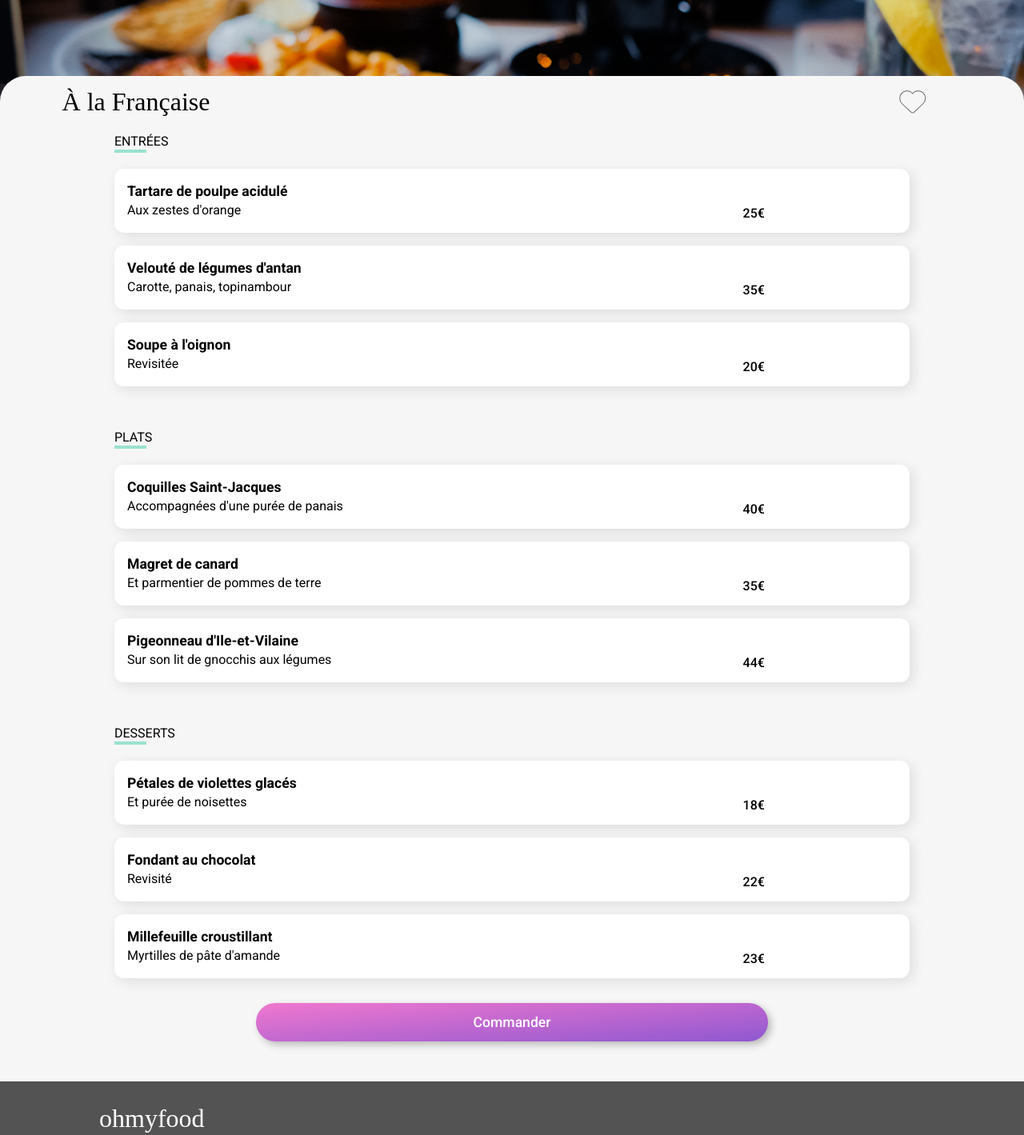
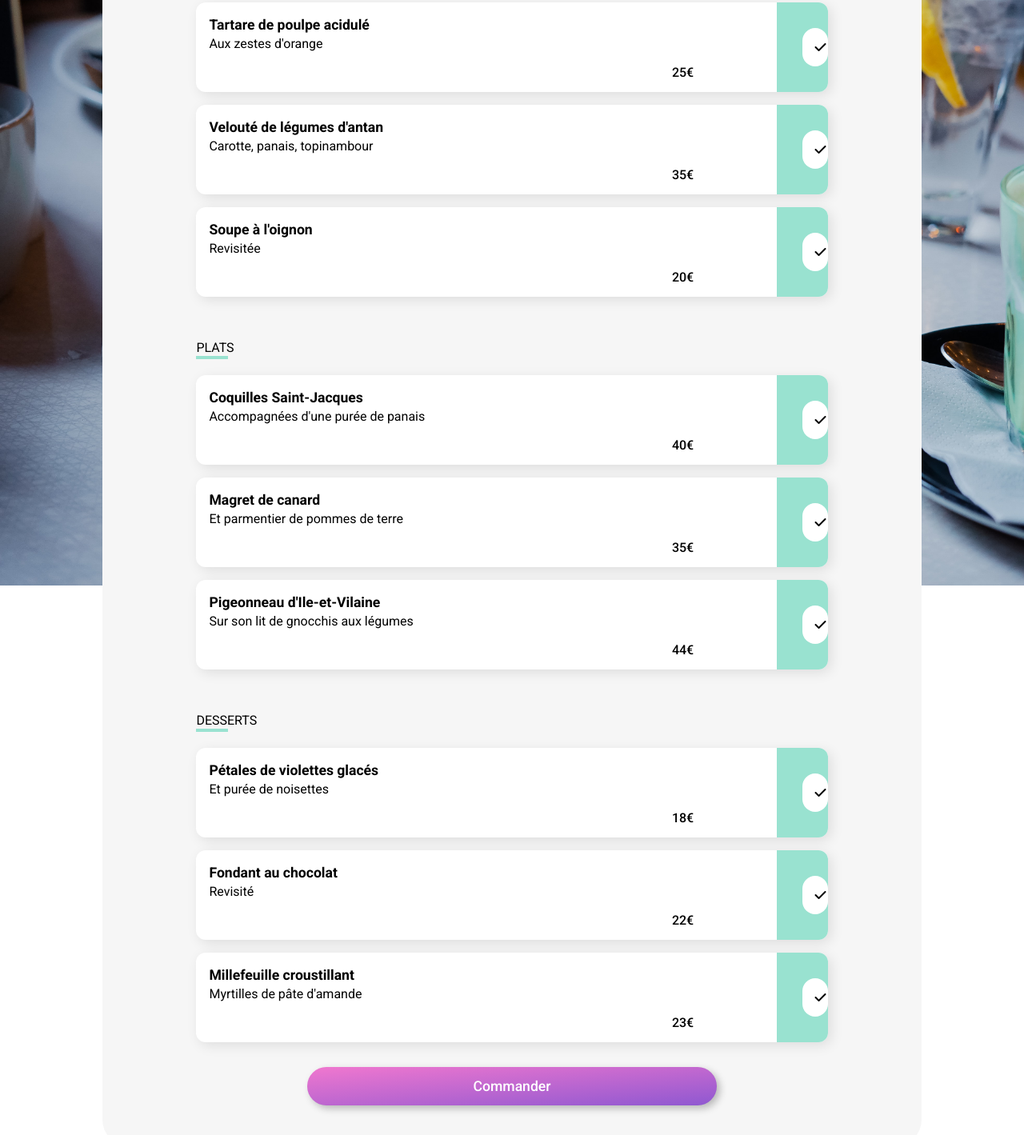
Before and after one commit to jsankare/ohmyfood, a website: page a_la_française.html in a window 1280 px wide. Shown: the part 209-1628 px from the top of the page at 80% size. Drawn offline with Linux system fonts and the light colour scheme; a web font is replaced by a local one.

Commit message:
fixed remaining issues and started working on animations

```diff
--- a/a_la_française.html
+++ b/a_la_française.html
@@ -41,7 +41,7 @@
                 <h3 class="menu__subtitle">Entrées</h3>
 
                 <!-- Card Menu -->
-                <article class="menu__item">
+                <article class="menu__item easeIn">
                     <header class="menu__item__header">
                         <h4 class="menu__item__title">Tartare de poulpe acidulé</h4>
                         <p class="menu__item__subtext">Aux zestes d'orange</p>
@@ -50,11 +50,11 @@
                     <!-- Card Menu Pricing -->
                     <p class="menu__item__price">25€</p>
                     <div class="menu__item__validation">
-                        <i class="menuItem__icon fas fa-check"></i>
+                        <i class="menu__item__icon fas fa-check slide-left"></i>
                     </div>
                 </article>
 
-                <article class="menu__item">
+                <article class="menu__item easeIn">
                     <header class="menu__item__header">
                         <h4 class="menu__item__title">Velouté de légumes d'antan</h4>
                         <p class="menu__item__subtext">Carotte, panais, topinambour</p>
@@ -62,11 +62,11 @@
 
                     <p class="menu__item__price">35€</p>
                     <div class="menu__item__validation">
-                        <i class="menuItem__icon fas fa-check"></i>
+                        <i class="menu__item__icon fas fa-check"></i>
                     </div>
                 </article>
 
-                <article class="menu__item">
+                <article class="menu__item easeIn">
                     <header class="menu__item__header">
                         <h4 class="menu__item__title">Soupe à l'oignon</h4>
                         <p class="menu__item__subtext">Revisitée</p>
@@ -74,7 +74,7 @@
 
                     <p class="menu__item__price">20€</p>
                     <div class="menu__item__validation">
-                        <i class="menuItem__icon fas fa-check"></i>
+                        <i class="menu__item__icon fas fa-check"></i>
                     </div>
                 </article>
             </div>
@@ -84,7 +84,7 @@
                 <h3 class="menu__subtitle">Plats</h3>
 
                 <!-- Card Menu -->
-                <article class="menu__item">
+                <article class="menu__item easeIn">
                     <header class="menu__item__header">
                         <h4 class="menu__item__title">Coquilles Saint-Jacques</h4>
                         <p class="menu__item__subtext">Accompagnées d'une purée de panais</p>
@@ -93,11 +93,11 @@
                     <!-- Card Menu Pricing -->
                     <p class="menu__item__price">40€</p>
                     <div class="menu__item__validation">
-                        <i class="menuItem__icon fas fa-check"></i>
+                        <i class="menu__item__icon fas fa-check"></i>
                     </div>
                 </article>
 
-                <article class="menu__item">
+                <article class="menu__item easeIn">
                     <header class="menu__item__header">
                         <h4 class="menu__item__title">Magret de canard</h4>
                         <p class="menu__item__subtext">Et parmentier de pommes de terre</p>
@@ -105,11 +105,11 @@
 
                     <p class="menu__item__price">35€</p>
                     <div class="menu__item__validation">
-                        <i class="menuItem__icon fas fa-check"></i>
+                        <i class="menu__item__icon fas fa-check"></i>
                     </div>
                 </article>
 
-                <article class="menu__item">
+                <article class="menu__item easeIn">
                     <header class="menu__item__header">
                         <h4 class="menu__item__title">Pigeonneau d'Ile-et-Vilaine</h4>
                         <p class="menu__item__subtext">Sur son lit de gnocchis aux légumes</p>
@@ -117,7 +117,7 @@
 
                     <p class="menu__item__price">44€</p>
                     <div class="menu__item__validation">
-                        <i class="menuItem__icon fas fa-check"></i>
+                        <i class="menu__item__icon fas fa-check"></i>
                     </div>
                 </article>
             </div>
@@ -127,7 +127,7 @@
                 <h3 class="menu__subtitle">Desserts</h3>
 
                 <!-- Card Menu -->
-                <article class="menu__item">
+                <article class="menu__item easeIn">
                     <header class="menu__item__header">
                         <h4 class="menu__item__title">Pétales de violettes glacés</h4>
                         <p class="menu__item__subtext">Et purée de noisettes</p>
@@ -136,11 +136,11 @@
                     <!-- Card Menu Pricing -->
                     <p class="menu__item__price">18€</p>
                     <div class="menu__item__validation">
-                        <i class="menuItem__icon fas fa-check"></i>
+                        <i class="menu__item__icon fas fa-check"></i>
                     </div>
                 </article>
 
-                <article class="menu__item">
+                <article class="menu__item easeIn">
                     <header class="menu__item__header">
                         <h4 class="menu__item__title">Fondant au chocolat</h4>
                         <p class="menu__item__subtext">Revisité</p>
@@ -148,11 +148,11 @@
 
                     <p class="menu__item__price">22€</p>
                     <div class="menu__item__validation">
-                        <i class="menuItem__icon fas fa-check"></i>
+                        <i class="menu__item__icon fas fa-check"></i>
                     </div>
                 </article>
 
-                <article class="menu__item">
+                <article class="menu__item easeIn">
                     <header class="menu__item__header">
                         <h4 class="menu__item__title">Millefeuille croustillant</h4>
                         <p class="menu__item__subtext">Myrtilles de pâte d'amande</p>
@@ -160,7 +160,7 @@
 
                     <p class="menu__item__price">23€</p>
                     <div class="menu__item__validation">
-                        <i class="menuItem__icon fas fa-check"></i>
+                        <i class="menu__item__icon fas fa-check"></i>
                     </div>
                 </article>
             </div>
--- a/sass/components/animations.scss
+++ b/sass/components/animations.scss
@@ -0,0 +1,46 @@
+// Ease In  courses
+
+.easeIn {
+	-webkit-animation: easeIn 1.5s cubic-bezier(0.390, 0.575, 0.565, 1.000) both;
+	        animation: easeIn 1.5s cubic-bezier(0.390, 0.575, 0.565, 1.000) both;
+}
+
+@-webkit-keyframes easeIn {
+    0% {
+      -webkit-transform: translateY(50px);
+              transform: translateY(50px);
+      opacity: 0;
+    }
+    100% {
+      -webkit-transform: translateY(0);
+              transform: translateY(0);
+      opacity: 1;
+    }
+  }
+  @keyframes easeIn {
+    0% {
+      -webkit-transform: translateY(50px);
+              transform: translateY(50px);
+      opacity: 0;
+    }
+    100% {
+      -webkit-transform: translateY(0);
+              transform: translateY(0);
+      opacity: 1;
+    }
+  }
+
+  @for $i from 1 through 10 {
+    .menus article:nth-child(#{$i}n) {
+        animation-delay: #{$i * 0.5}s;
+    }
+}
+
+
+
+
+
+
+// validation
+
+// loader
--- a/sass/layout/responsive.scss
+++ b/sass/layout/responsive.scss
@@ -56,6 +56,11 @@
     }
 
     .running {
+
+        &__container {
+            width: 1024px;
+            margin: 0 auto;
+        }
 
         &__steps {
             display: flex;
@@ -167,6 +172,9 @@
 
     .menu {
 
+        width: 1024px;
+        border-radius: 2rem;
+
         &__title {
             font-size: 2rem;
             margin: 0 auto;
@@ -177,7 +185,7 @@
         }
 
         &__hero {
-            height: 280px;
+           height: 4.5rem;
         }
     }
 }
--- a/sass/pages/menu.scss
+++ b/sass/pages/menu.scss
@@ -47,25 +47,41 @@
 
     &__item {
         background-color: white;
-        padding: 1rem;
         display: flex;
         border-radius: 0.75rem;
         margin: 1rem 0;
         box-shadow: 0.25rem 0.25rem 1rem rgba(0, 0, 0, 0.1);
         max-width: 100%;
-        /* animation: */
+        position: relative;
+        &:hover {
+            .menu__item__validation {
+                background-color: purple;
+            }
+        }
 
         &__header {
             box-shadow: none;
             width: 80%;
             display: inline;
             line-height: 1.5rem;
+            padding: 1rem;
+            min-width: 0;
+
         }
 
         &__title {
             font-style: bold;
             font-weight: 700;
             font-size: 1.1rem;
+            overflow: hidden;
+            text-overflow: ellipsis;
+            white-space: nowrap;
+        }
+
+        &__subtext {
+            overflow: hidden;
+            text-overflow: ellipsis;
+            white-space: nowrap;
         }
 
         &__price {
@@ -73,13 +89,23 @@
             font-style: bold;
             font-weight: 500;
             align-self: flex-end;
+            padding: 1rem;
         }
 
         &__validation {
-            visibility: collapse;
-            width: 0px;
+            background-color: $color-tertiary;
+            padding: 2rem;
             display: flex;
             align-self: center;
+            text-align: center;
+            border-radius: 0 0.75rem 0.75rem 0;
+            width: 1rem;
+        }
+
+        &__icon {
+            background-color: white;
+            padding: 1rem;
+            border-radius: 50px;
         }
     }
 }
```
Also changed, not shown: index.html (+5 -0 lines), style.css, 1 other file.
